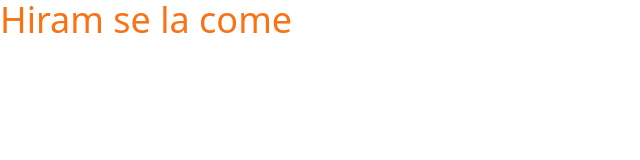
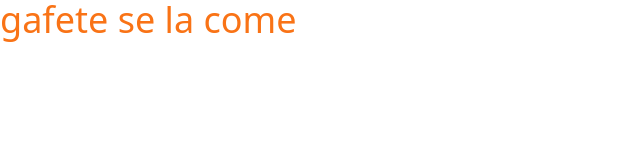
Before and after one commit to hiramgabriel1/client-devfinders, a SvelteKit app: page / in a window 1280 px wide. Shown: the top 160 px of the page, without its empty margins (0-640 px from the left). Built offline with nearby package versions, Linux system fonts and the light colour scheme.

Commit message:
feat: routes added

```diff
--- a/src/routes/+page.svelte
+++ b/src/routes/+page.svelte
@@ -1,4 +1,5 @@
 <script>
     import "../app.css";
   </script>
-<h1 class="text-4xl text-orange-500">Hiram se la come</h1>
+
+<h1 class="text-4xl text-orange-500">gafete se la come</h1>
--- /dev/null
+++ b/src/routes/jobs/+page.svelte
@@ -0,0 +1 @@
+<!-- mis posts de works -->
--- /dev/null
+++ b/src/routes/jobs/create/+page.svelte
@@ -0,0 +1 @@
+<!-- crear post -->
--- /dev/null
+++ b/src/routes/profile/+page.svelte
@@ -0,0 +1 @@
+<!-- my profile -->
```
Also changed, not shown: src/routes/jobs/my-candidates/+page.svelte (added), src/routes/posts/+page.svelte (added), src/routes/profile/edit/+page.svelte (added).
